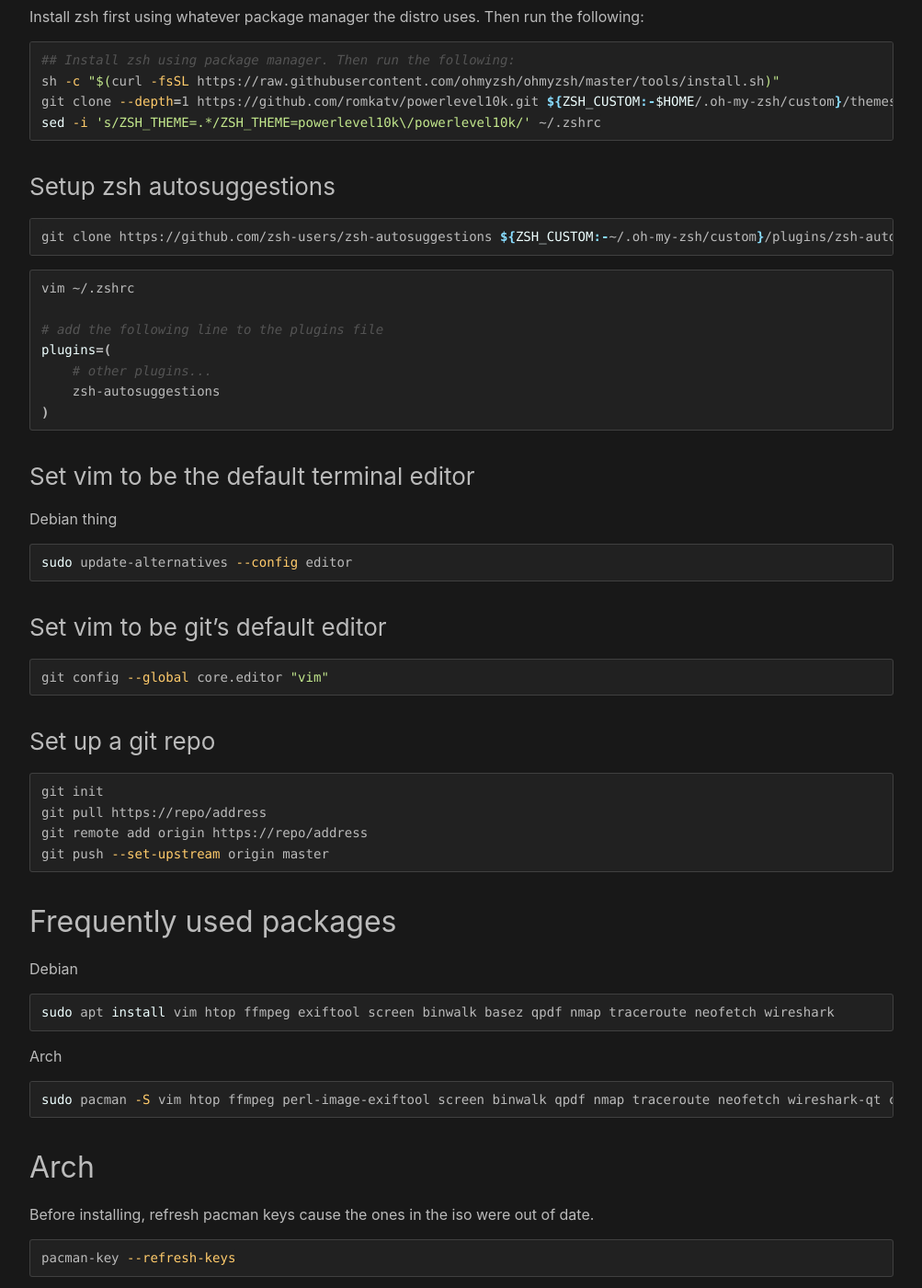
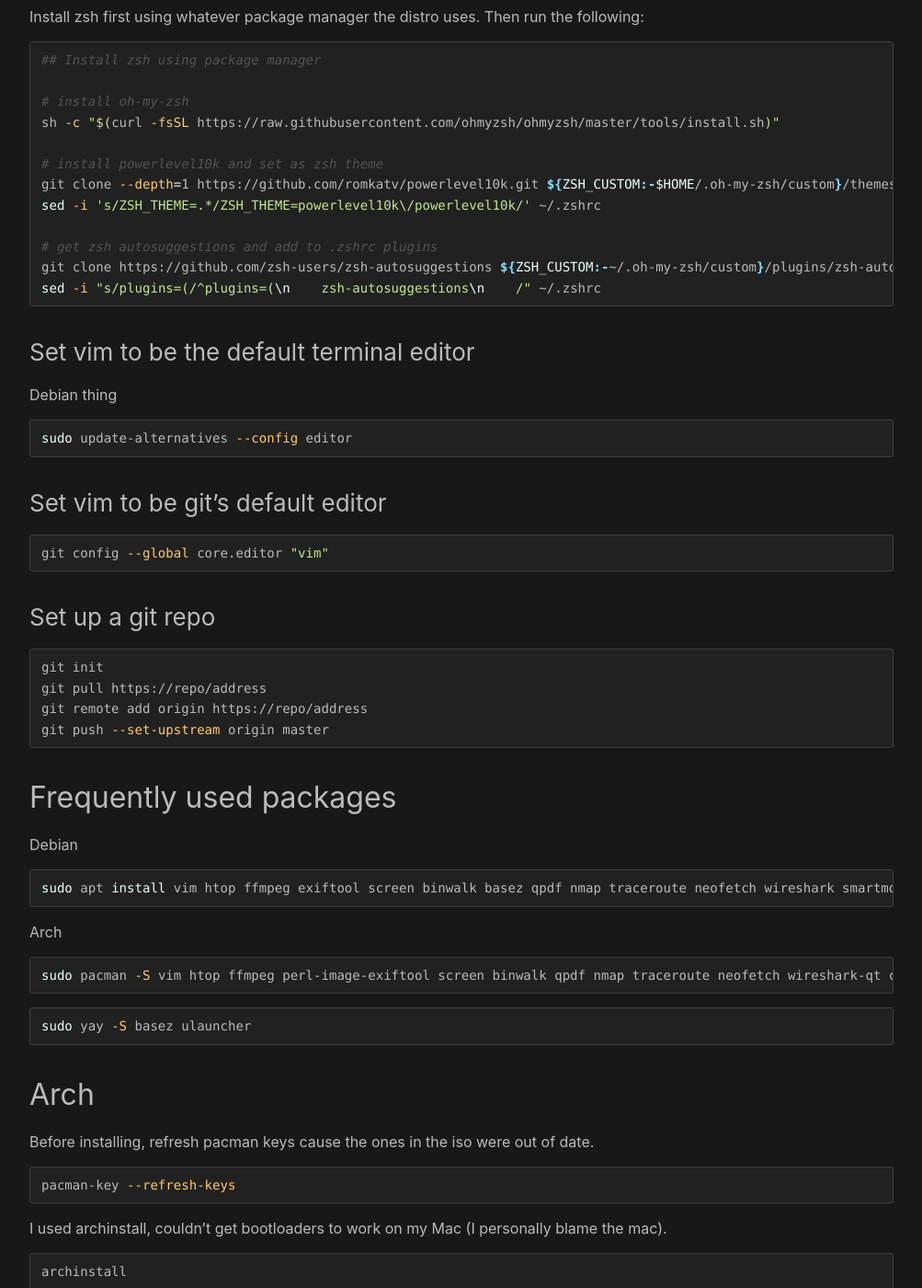
Before and after one commit to Cubie87/cubie87.github.io, a Jekyll site: the page built from posts/shell.md, in a window 1280 px wide and 1400 px high, scrolled down 489 px. Shown: the whole window at 92% size, without its empty margins (138-1141 px from the left). Built offline with Jekyll 4.4.1, drawn with Linux system fonts in a browser that asks for light colours; our own code applies the rules of GitHub Pages for plain Markdown files; some of the changed text lies outside the part shown.

Commit message:
added sed to automate zsh-autosuggest install

````diff
--- a/posts/shell.md
+++ b/posts/shell.md
@@ -11,32 +11,25 @@
 
 ## Shell
 
-My shell is zsh running oh-my-zsh with powerlevel10k
+My shell is zsh running oh-my-zsh with powerlevel10k and zsh-autosuggestions
 
 Install zsh first using whatever package manager the distro uses. Then run the following:
 
 ```sh
-## Install zsh using package manager. Then run the following:
+## Install zsh using package manager
+
+# install oh-my-zsh
 sh -c "$(curl -fsSL https://raw.githubusercontent.com/ohmyzsh/ohmyzsh/master/tools/install.sh)"
+
+# install powerlevel10k and set as zsh theme
 git clone --depth=1 https://github.com/romkatv/powerlevel10k.git ${ZSH_CUSTOM:-$HOME/.oh-my-zsh/custom}/themes/powerlevel10k
 sed -i 's/ZSH_THEME=.*/ZSH_THEME=powerlevel10k\/powerlevel10k/' ~/.zshrc
+
+# get zsh autosuggestions and add to .zshrc plugins
+git clone https://github.com/zsh-users/zsh-autosuggestions ${ZSH_CUSTOM:-~/.oh-my-zsh/custom}/plugins/zsh-autosuggestions
+sed -i "s/plugins=(/^plugins=(\n    zsh-autosuggestions\n    /" ~/.zshrc
 ```
 
-### Setup zsh autosuggestions
-
-```sh
-git clone https://github.com/zsh-users/zsh-autosuggestions ${ZSH_CUSTOM:-~/.oh-my-zsh/custom}/plugins/zsh-autosuggestions
-```
-
-```sh
-vim ~/.zshrc
-
-# add the following line to the plugins file
-plugins=(
-    # other plugins...
-    zsh-autosuggestions
-)
-```
 
 ### Set vim to be the default terminal editor
 Debian thing
@@ -65,14 +58,16 @@
 
 Debian
 ```sh
-sudo apt install vim htop ffmpeg exiftool screen binwalk basez qpdf nmap traceroute neofetch wireshark
+sudo apt install vim htop ffmpeg exiftool screen binwalk basez qpdf nmap traceroute neofetch wireshark smartmontools
 ```
 
 Arch
 ```sh
-sudo pacman -S vim htop ffmpeg perl-image-exiftool screen binwalk qpdf nmap traceroute neofetch wireshark-qt curl wget
+sudo pacman -S vim htop ffmpeg perl-image-exiftool screen binwalk qpdf nmap traceroute neofetch wireshark-qt curl wget smartmontools
 ```
-
+```sh
+sudo yay -S basez ulauncher
+```
 
 ## Arch
 
````
